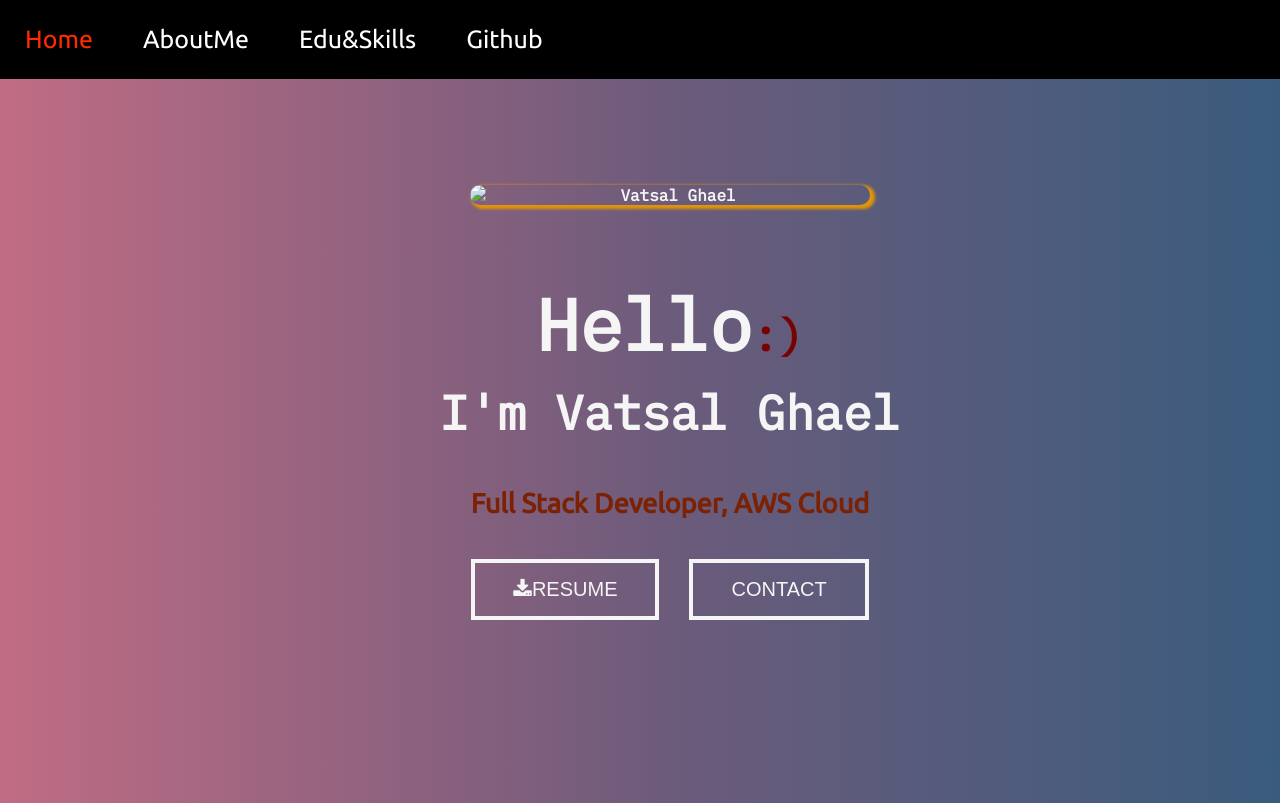
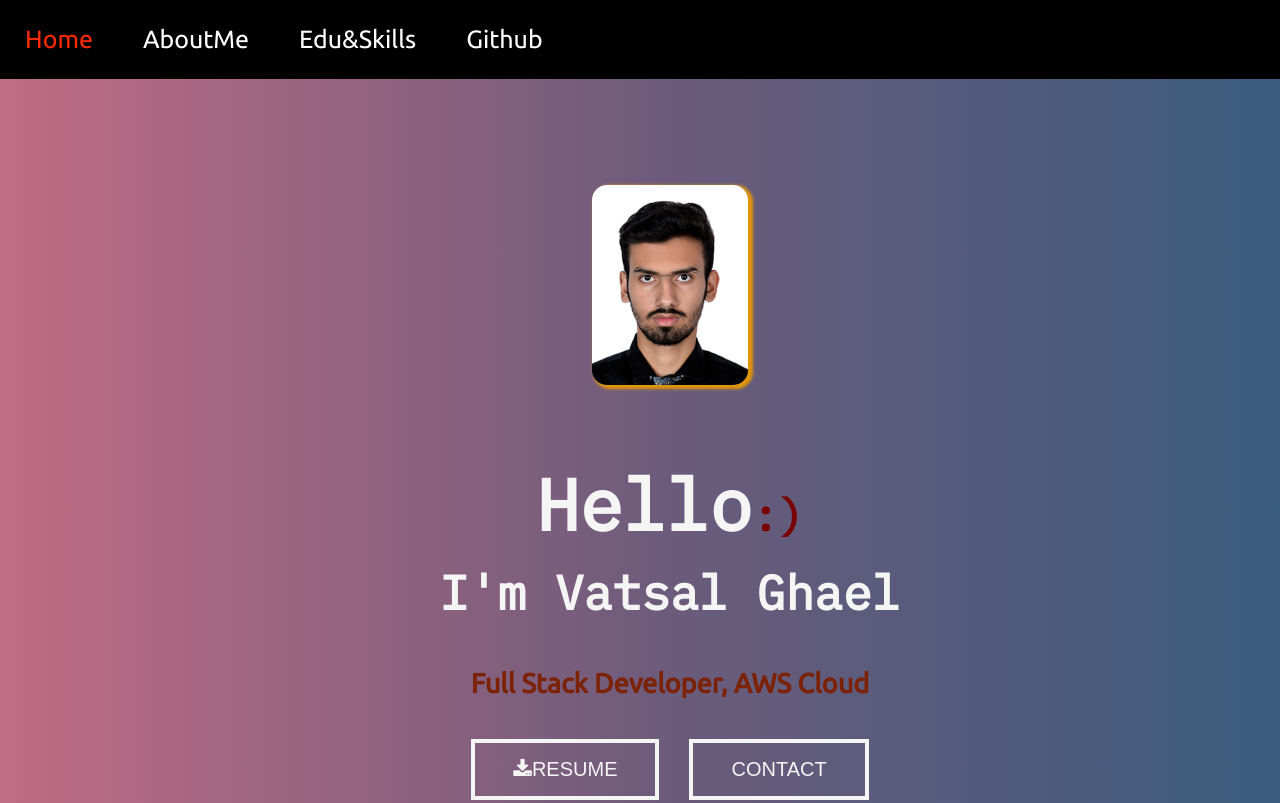
Before and after one commit to Gvatsal1802/WEB222, a plain HTML site: page index.html in a window 1280 px wide. Shown: the top 803 px of the page. Drawn offline with Linux system fonts and the light colour scheme; a web font is replaced by a local one.

Commit message:
Update index.html

```diff
--- a/index.html
+++ b/index.html
@@ -34,7 +34,7 @@ Email: vtghael@myseneca.ca -->
 <section class="Home" id="Home">
     <section class="Bio">
     <div class="image">
-        <img src="./image/ProfilePic.jpg" alt="Vatsal Ghael">
+        <img src="ProfilePic.jpg" alt="Vatsal Ghael">
     </div>
     <h1 class="greeting">Hello<span class="happy">:)</span></h1>
     <div class="Name">I'm Vatsal Ghael</section><br></div>
```
